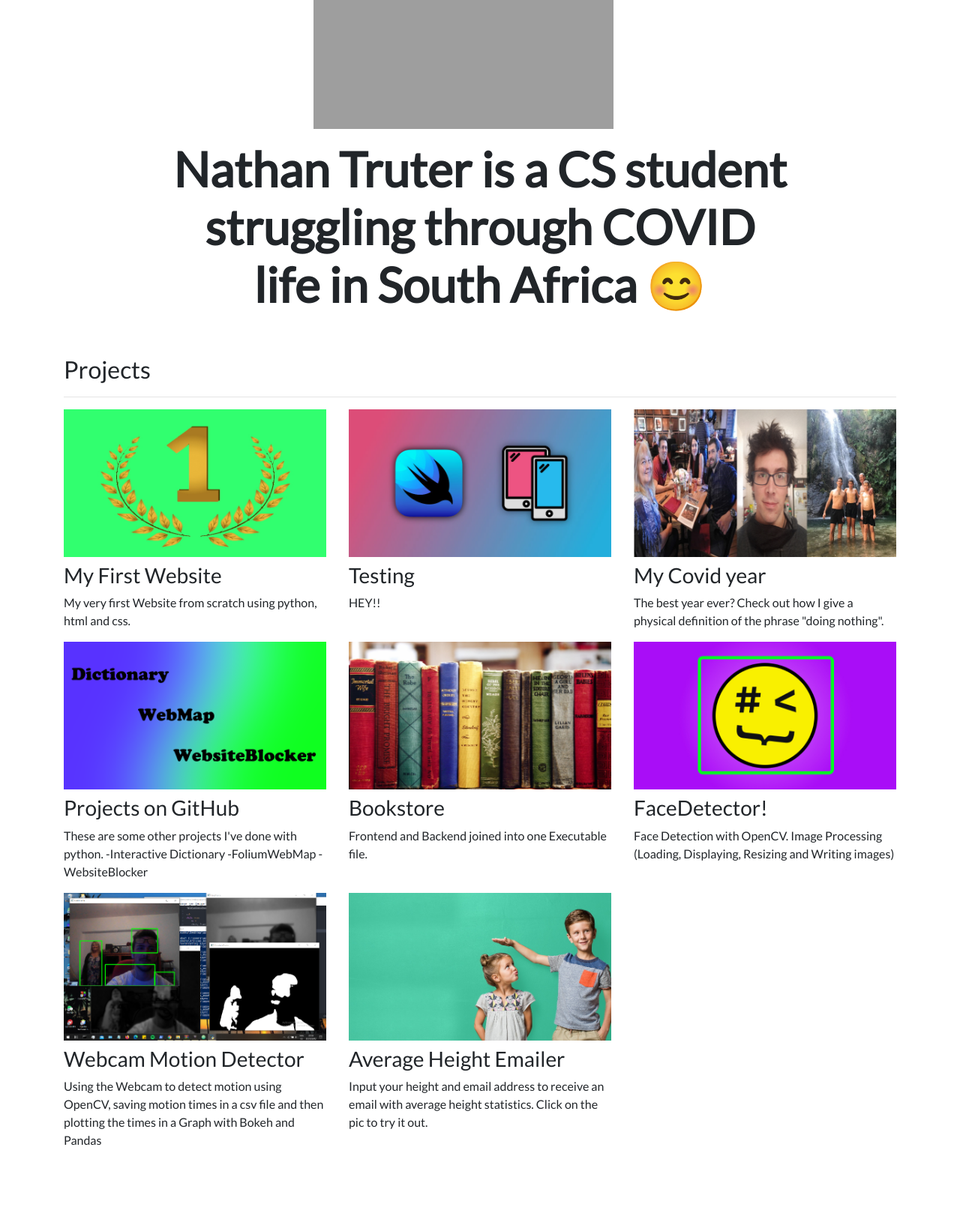
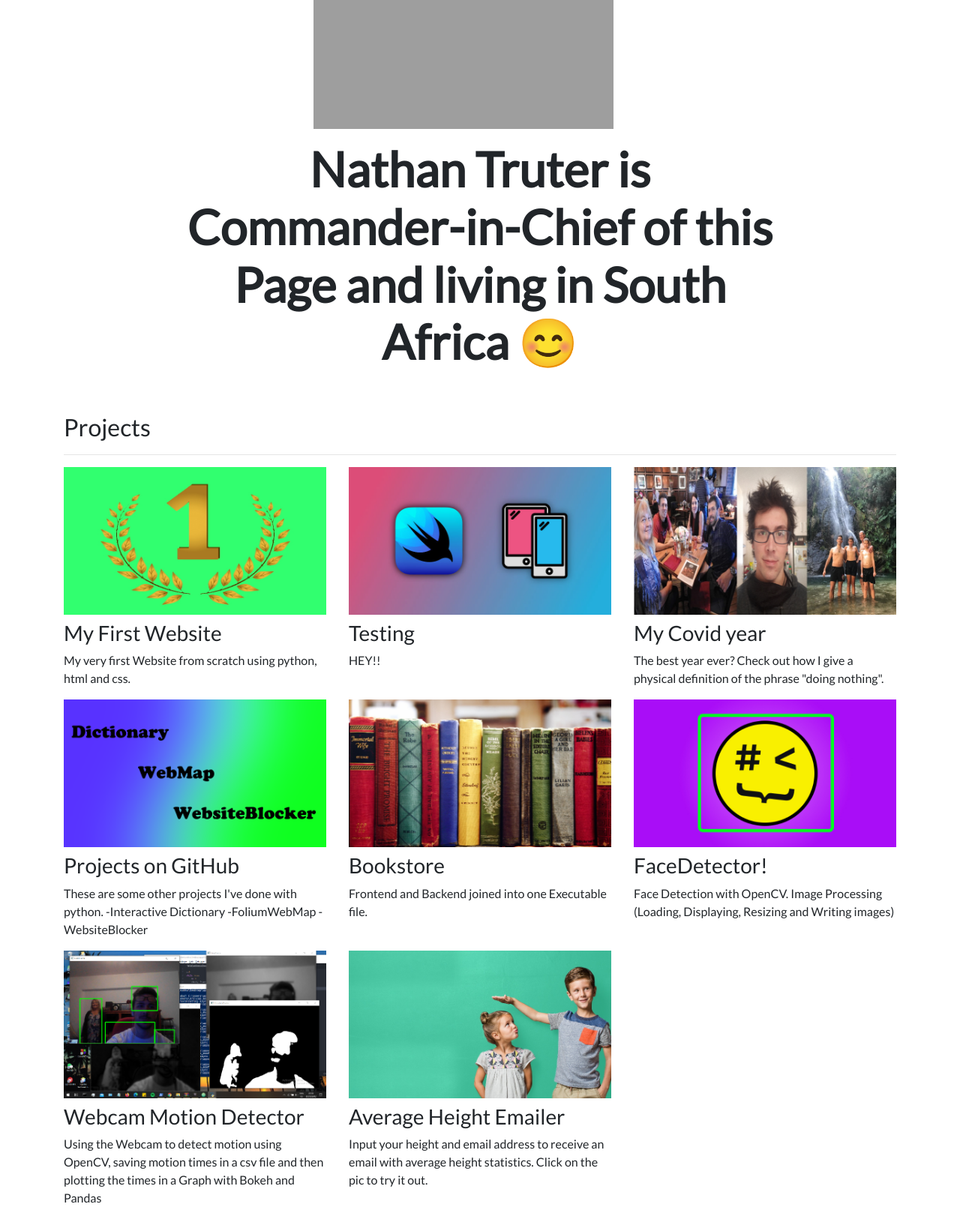
Before and after one commit to NathanTruter/django-personal-portfolio, a Django app: page / in a window 1280 px wide. Shown: the part 200-1826 px from the top of the page at 75% size. Before the commit the page ends 1728 px from the top, so only its background shows below. Run offline with Django 3.2, Linux system fonts and the light colour scheme; data comes from the database, SQL or seed files in the repository; some libraries are stand-ins or nearby versions; grey boxes are pictures that could not be loaded.

Commit message:
new Resume and changed text on home page

```diff
--- a/portfolio/templates/portfolio/home.html
+++ b/portfolio/templates/portfolio/home.html
@@ -12,7 +12,7 @@
 
 <div class="row justify-content-center mb-3">
   <div class="col-md-9 text-center">
-    <h1 id="hometext" class="font-weight-bold">Nathan Truter is a CS student struggling through COVID life in South Africa 😊</h1>
+    <h1 id="hometext" class="font-weight-bold">Nathan Truter is Commander-in-Chief of this Page and living in South Africa 😊</h1>
   </div>
 </div>
 
```
Also changed, not shown: portfolio/static/portfolio/Nate.png (deleted), 3 other files.
